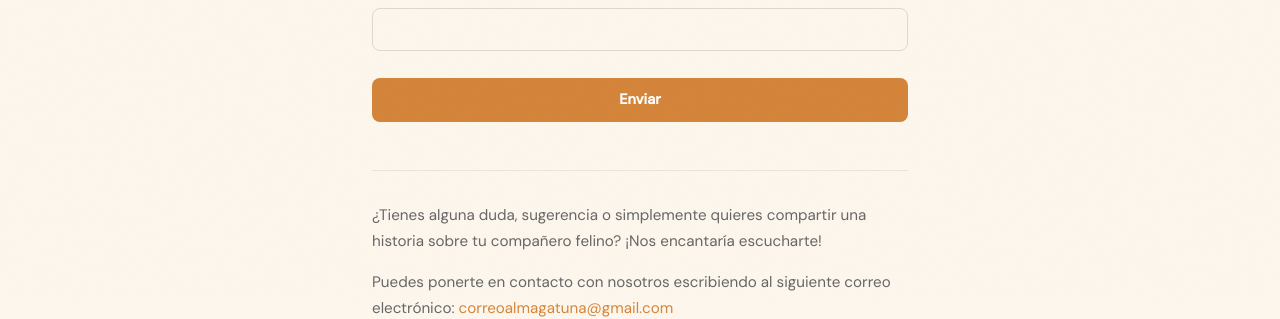
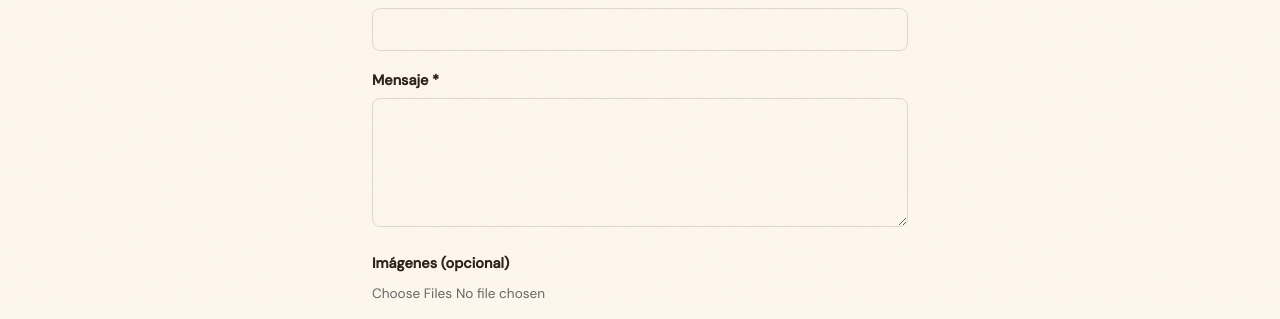
Before and after one commit to Rodolfotech/gatoLandia, a Next.js app: page /contacto in a window 1280 px wide. Shown: the part 498-817 px from the top of the page. Built offline with nearby package versions, Linux system fonts and the light colour scheme; no server answers.

Commit message:
feat: agrega recepcion correos a través del formularion de contacto

```diff
--- /dev/null
+++ b/app/api/contact/route.ts
@@ -0,0 +1,64 @@
+import { NextRequest, NextResponse } from 'next/server';
+import nodemailer from 'nodemailer';
+
+export async function POST(req: NextRequest) {
+  try {
+    const formData = await req.formData();
+    const nombre = formData.get('nombre') as string;
+    const pais = formData.get('pais') as string;
+    const correo = formData.get('correo') as string;
+    const telefono = formData.get('telefono') as string;
+    const mensaje = formData.get('mensaje') as string;
+    const imagenes = formData.getAll('imagenes') as File[];
+
+    if (!nombre || !pais || !correo || !telefono || !mensaje) {
+      return NextResponse.json({ error: 'Todos los campos son obligatorios' }, { status: 400 });
+    }
+
+    const user = process.env.SMTP_USER || 'correoalmagatuna@gmail.com';
+    const pass = process.env.SMTP_PASSWORD;
+    const to = process.env.CONTACT_EMAIL || 'correoalmagatuna@gmail.com';
+
+    if (!pass) {
+      console.error('SMTP_PASSWORD no configurado');
+      return NextResponse.json({ error: 'Error de configuración del servidor' }, { status: 500 });
+    }
+
+    const transporter = nodemailer.createTransport({
+      host: process.env.SMTP_HOST || 'smtp.gmail.com',
+      port: Number(process.env.SMTP_PORT) || 587,
+      secure: false,
+      auth: { user, pass },
+    });
+
+    const attachments = await Promise.all(
+      imagenes.map(async (file) => ({
+        filename: file.name,
+        content: Buffer.from(await file.arrayBuffer()),
+      }))
+    );
+
+    await transporter.sendMail({
+      from: `"Formulario Contacto" <${user}>`,
+      to,
+      subject: `Nuevo contacto de ${nombre}`,
+      html: `
+        <h2>Nuevo mensaje desde el formulario de contacto</h2>
+        <table style="border-collapse:collapse;width:100%;max-width:500px">
+          <tr><td style="padding:8px;font-weight:600">Nombre</td><td style="padding:8px">${nombre}</td></tr>
+          <tr><td style="padding:8px;font-weight:600">País</td><td style="padding:8px">${pais}</td></tr>
+          <tr><td style="padding:8px;font-weight:600">Correo</td><td style="padding:8px">${correo}</td></tr>
+          <tr><td style="padding:8px;font-weight:600">Teléfono</td><td style="padding:8px">${telefono}</td></tr>
+          <tr><td style="padding:8px;font-weight:600">Mensaje</td><td style="padding:8px;white-space:pre-wrap">${mensaje}</td></tr>
+        </table>
+        ${imagenes.length > 0 ? `<p>Se adjuntan ${imagenes.length} imagen(es).</p>` : ''}
+      `,
+      attachments: attachments.length > 0 ? attachments : undefined,
+    });
+
+    return NextResponse.json({ success: true });
+  } catch (error) {
+    console.error('Error al enviar email:', error);
+    return NextResponse.json({ error: 'Error al enviar el mensaje' }, { status: 500 });
+  }
+}
--- a/app/components/Categoryoverview.tsx
+++ b/app/components/Categoryoverview.tsx
@@ -25,7 +25,7 @@ export default function CategoryOverview({
     function apply(seoTitle: string, descText: string, kw?: string) {
       if (cancelled) return;
       const title = `${seoTitle} · ${siteName}`;
-      const url = `https://gatitos.cl/${category.slug}`;
+      const url = `https://gato-landia.vercel.app/${category.slug}`;
 
       document.title = title;
 
--- a/app/components/Topicontent.tsx
+++ b/app/components/Topicontent.tsx
@@ -165,7 +165,7 @@ export default function TopicContent({
     function apply(titleText: string, descText: string, kw?: string) {
       if (cancelled) return;
       const title = `${titleText} · ${siteName}`;
-      const url = `https://gatitos.cl/${category.slug}/${subcategory.slug}/${topic.slug}`;
+      const url = `https://gato-landia.vercel.app/${category.slug}/${subcategory.slug}/${topic.slug}`;
 
       document.title = title;
 
@@ -204,7 +204,7 @@ export default function TopicContent({
         url,
         author: { "@type": "Organization", name: siteName },
         about: category.label,
-        isPartOf: { "@type": "WebPage", name: subcategory.label, url: `https://gatitos.cl/${category.slug}/${subcategory.slug}` },
+        isPartOf: { "@type": "WebPage", name: subcategory.label, url: `https://gato-landia.vercel.app/${category.slug}/${subcategory.slug}` },
         mainEntityOfPage: { "@type": "WebPage", "@id": url },
         ...(sectionsLd.length > 0 ? { hasPart: sectionsLd } : {}),
       });
--- a/app/contacto/page.tsx
+++ b/app/contacto/page.tsx
@@ -3,16 +3,36 @@
 import { useState } from "react";
 
 export default function ContactoPage() {
-  const [form, setForm] = useState({ nombre: "", pais: "", correo: "", telefono: "" });
+  const [form, setForm] = useState({ nombre: "", pais: "", correo: "", telefono: "", mensaje: "" });
+  const [archivos, setArchivos] = useState<File[]>([]);
   const [enviado, setEnviado] = useState(false);
+  const [error, setError] = useState(false);
 
-  function handleChange(e: React.ChangeEvent<HTMLInputElement>) {
+  function handleChange(e: React.ChangeEvent<HTMLInputElement | HTMLTextAreaElement>) {
     setForm({ ...form, [e.target.name]: e.target.value });
   }
 
-  function handleSubmit(e: React.FormEvent) {
+  async function handleSubmit(e: React.FormEvent) {
     e.preventDefault();
-    setEnviado(true);
+    setError(false);
+    try {
+      const fd = new FormData();
+      fd.append("nombre", form.nombre);
+      fd.append("pais", form.pais);
+      fd.append("correo", form.correo);
+      fd.append("telefono", form.telefono);
+      fd.append("mensaje", form.mensaje);
+      archivos.forEach((f) => fd.append("imagenes", f));
+
+      const res = await fetch('/api/contact', {
+        method: 'POST',
+        body: fd,
+      });
+      if (!res.ok) throw new Error();
+      setEnviado(true);
+    } catch {
+      setError(true);
+    }
   }
 
   return (
@@ -24,6 +44,11 @@ export default function ContactoPage() {
       {enviado ? (
         <p style={{ fontSize: "1rem", lineHeight: 1.7, color: "#d4853a", fontWeight: 600 }}>
           ¡Gracias por contactarnos! Te responderemos pronto.
+        </p>
+      ) : error ? (
+        <p style={{ fontSize: "1rem", lineHeight: 1.7, color: "#c00", fontWeight: 600 }}>
+          Hubo un error al enviar el mensaje. Intenta de nuevo o escríbenos directamente a{" "}
+          <a href="mailto:correoalmagatuna@gmail.com" style={{ color: "#d4853a" }}>correoalmagatuna@gmail.com</a>.
         </p>
       ) : (
         <form onSubmit={handleSubmit} style={{ display: "flex", flexDirection: "column", gap: "1.2rem" }}>
@@ -95,6 +120,42 @@ export default function ContactoPage() {
             />
           </div>
 
+          <div>
+            <label style={{ display: "block", marginBottom: "0.4rem", fontWeight: 600, fontSize: "0.9rem" }}>
+              Mensaje *
+            </label>
+            <textarea
+              name="mensaje"
+              required
+              rows={5}
+              value={form.mensaje}
+              onChange={handleChange}
+              style={{
+                width: "100%", padding: "0.6rem 0.8rem", borderRadius: 8,
+                border: "1px solid rgba(0,0,0,0.12)", fontSize: "0.9rem",
+                resize: "vertical", fontFamily: "inherit",
+              }}
+            />
+          </div>
+
+          <div>
+            <label style={{ display: "block", marginBottom: "0.4rem", fontWeight: 600, fontSize: "0.9rem" }}>
+              Imágenes (opcional)
+            </label>
+            <input
+              type="file"
+              accept="image/*"
+              multiple
+              onChange={(e) => setArchivos(Array.from(e.target.files || []))}
+              style={{ fontSize: "0.85rem", color: "#666" }}
+            />
+            {archivos.length > 0 && (
+              <p style={{ fontSize: "0.8rem", color: "#666", marginTop: "0.3rem" }}>
+                {archivos.length} archivo(s) seleccionado(s)
+              </p>
+            )}
+          </div>
+
           <button
             type="submit"
             style={{
--- a/package.json
+++ b/package.json
@@ -10,6 +10,7 @@
   },
   "dependencies": {
     "next": "16.2.4",
+    "nodemailer": "^8.0.7",
     "openai": "^6.35.0",
     "react": "19.2.4",
     "react-dom": "19.2.4"
@@ -17,6 +18,7 @@
   "devDependencies": {
     "@tailwindcss/postcss": "^4",
     "@types/node": "^20",
+    "@types/nodemailer": "^8.0.0",
     "@types/react": "^19",
     "@types/react-dom": "^19",
     "eslint": "^9",
```
Also changed, not shown: 1 other file (tests, documents, lock files or other folders).
